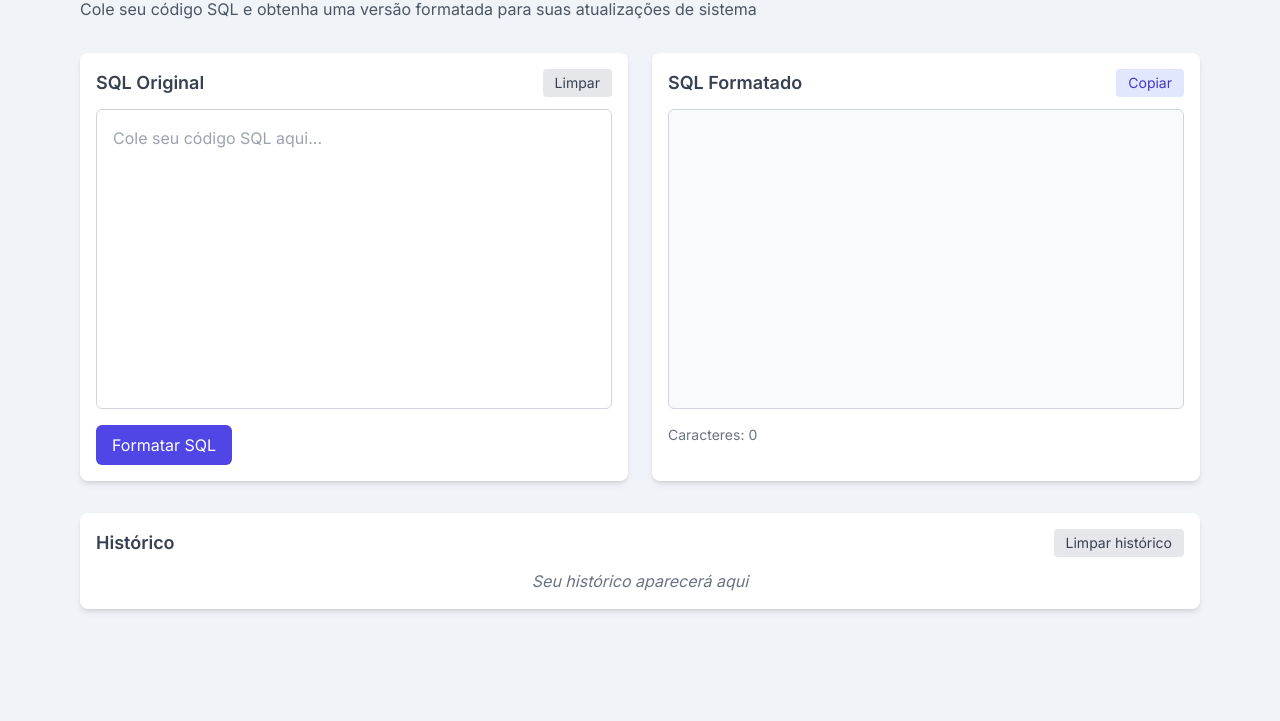
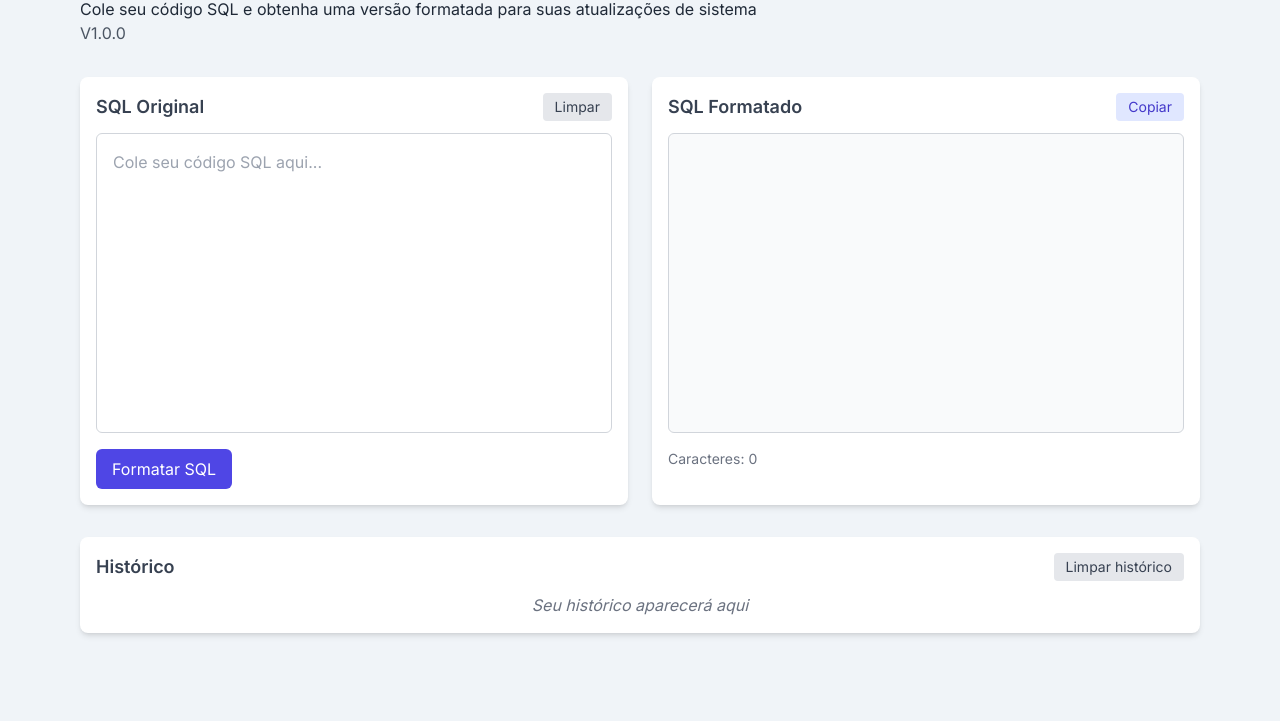
Before and after one commit to jaspisistemas/reorg, a plain HTML site: page index.html in a window 1280 px wide. Shown: the part 79-800 px from the top of the page. Drawn offline with nearby package versions, Linux system fonts and the light colour scheme.

Commit message:
Update index.html

```diff
--- a/index.html
+++ b/index.html
@@ -738,9 +738,11 @@
         <h1 class="text-3xl font-bold text-indigo-700 mb-2">
           Formatador de SQL
         </h1>
+        <p class="text-gray-800">
+          Cole seu código SQL e obtenha uma versão formatada para suas atualizações de sistema
+        </p>
         <p class="text-gray-600">
-          Cole seu código SQL e obtenha uma versão formatada para suas
-          atualizações de sistema
+          V1.0.0
         </p>
       </header>
 
```
